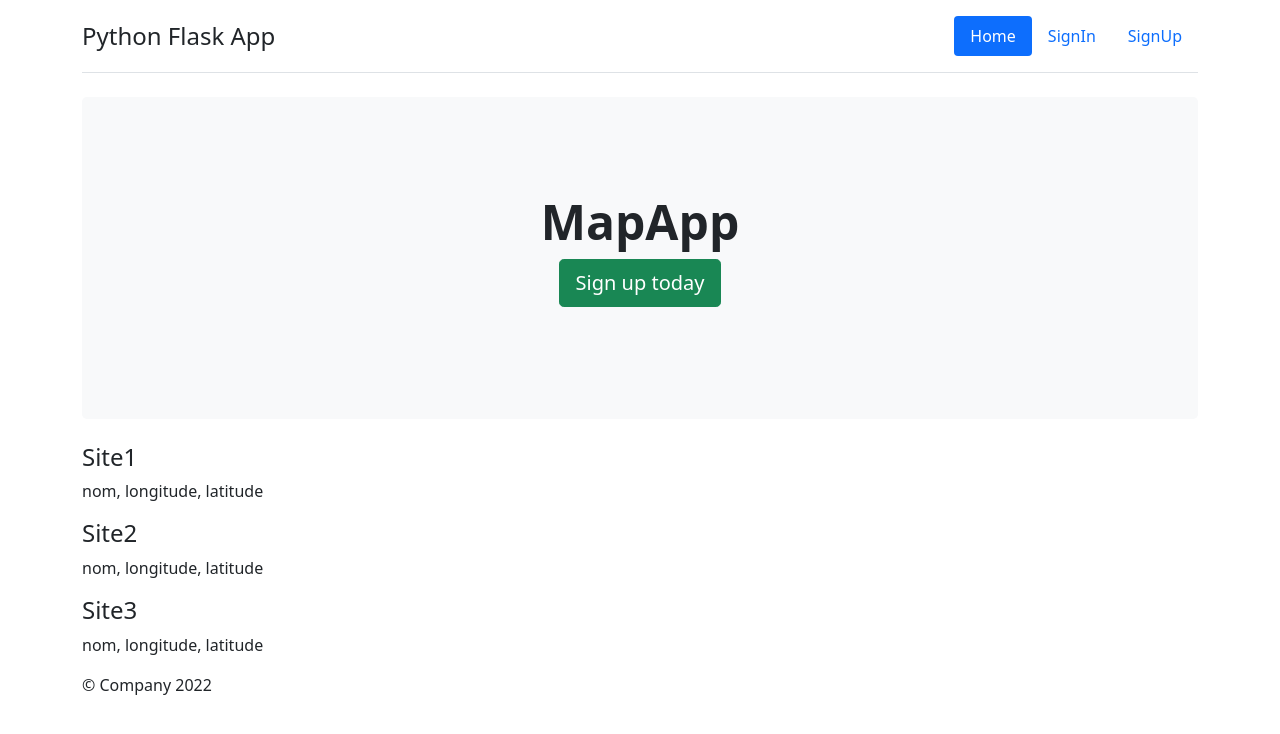
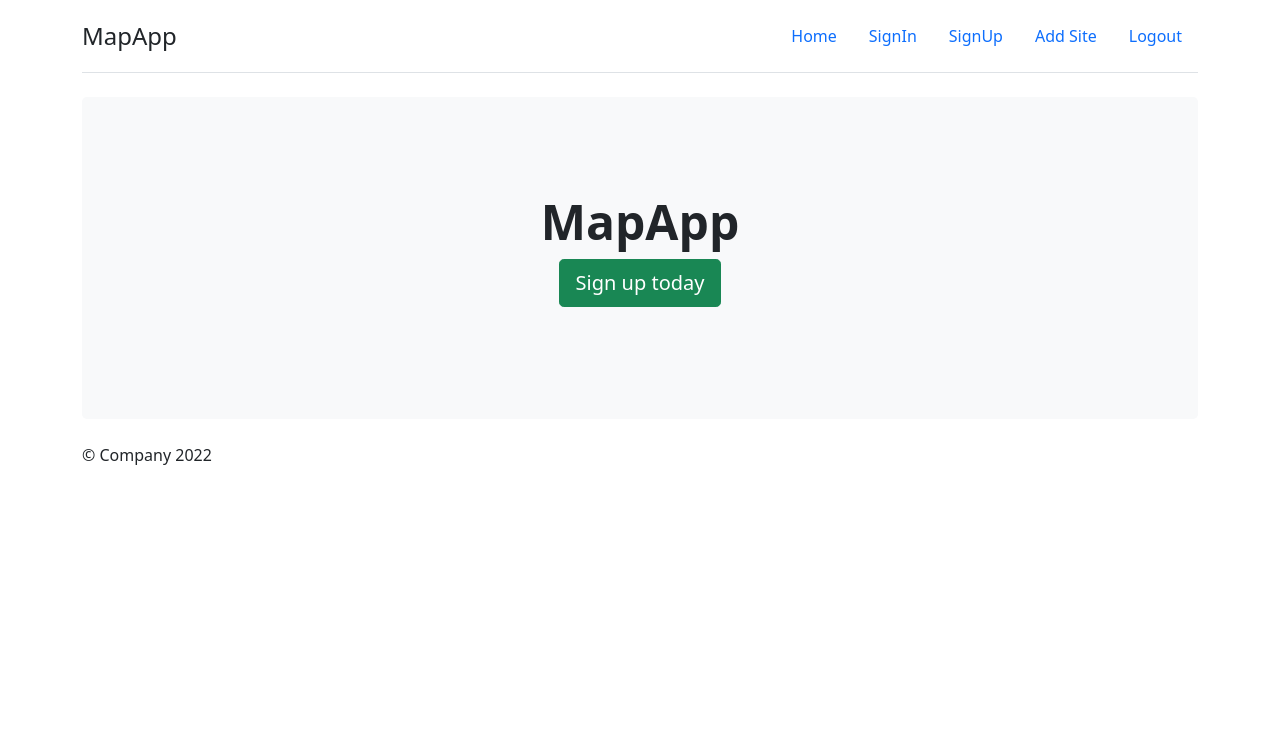
Before and after one commit to MarieDeSmedt/myApp, a Flask app: page / in a window 1280 px wide. Shown: the top 734 px of the page. Run offline with Flask 2, Linux system fonts and the light colour scheme.

Commit message:
add bas.html

```diff
--- a/map_app/main.py
+++ b/map_app/main.py
@@ -93,7 +93,8 @@ def validateLogin():
 
             if check_password_hash(str(data[0][3]),_password):
                 session['user'] = data[0][0]
-                return redirect('/userHome')
+                # return redirect('/userHome')
+                return redirect('/getSite')
             else:
 
                 return render_template('error.html',error = 'Wrong Email address or Password.')
@@ -136,7 +137,7 @@ def addSite():
 
             if len(data) is 0:
                 conn.commit()
-                return redirect('/userHome')
+                return redirect('/userhome')
             else:
                 return render_template('error.html',error = 'An error occurred!')
 
@@ -149,6 +150,36 @@ def addSite():
         conn.close()
 
 
+@app.route('/getSite')
+def getSite():
+    try:
+        if session.get('user'):
+            _user = session.get('user')
+
+            con = mysql.connect()
+            cursor = con.cursor()
+            cursor.callproc('sp_GetSiteByUser',(_user,))
+            sites = cursor.fetchall()
+
+            site_dict = []
+
+            # for site,i in sites:
+            #     new = {
+            #             'Id': site[0],
+            #             'Title': site[1],
+            #             'Longitude': site[2],
+            #             'Latitude': site[3],
+            #             'SiteSid': site[4],
+            #             'Date': site[6]}
+            #     site_dict[i]=new
+
+
+            return render_template('error.html', error = json.dumps(sites))
+        else:
+            return render_template('error.html', error = 'Unauthorized Access')
+    except Exception as e:
+        return render_template('error.html', error = str(e))
+
 
 
 
--- /dev/null
+++ b/map_app/templates/base.html
@@ -0,0 +1,68 @@
+<!DOCTYPE html>
+<html lang="en">
+    <head>
+
+        <title>MapApp</title>
+
+        <link
+			href="https://cdn.jsdelivr.net/npm/bootstrap@5.1.3/dist/css/bootstrap.min.css"
+			rel="stylesheet"
+			integrity="sha384-1BmE4kWBq78iYhFldvKuhfTAU6auU8tT94WrHftjDbrCEXSU1oBoqyl2QvZ6jIW3"
+			crossorigin="anonymous"
+		/>
+    </head>
+
+    <body>
+
+        <div class="container">
+
+            <header class="header">
+
+                <nav
+                    class="d-flex flex-wrap justify-content-center py-3 mb-4 border-bottom"
+                >
+                    <a
+                        href="/"
+                        class="d-flex align-items-center mb-3 mb-md-0 me-md-auto text-dark text-decoration-none"
+                    >
+                        <span class="fs-4">MapApp</span>
+                    </a>
+
+                    <ul class="nav nav-pills">
+                        <li class="nav-item">
+                            <a href="/" class="nav-link" >Home</a>
+                        </li>
+                        <li class="nav-item">
+                            <a href="/showSignin" class="nav-link">SignIn</a>
+                        </li>
+                        <li class="nav-item">
+                            <a href="/showSignUp" class="nav-link">SignUp</a>
+                        </li>
+                        <li class="nav-item">
+							<a href="/showAddSite" class="nav-link">Add Site</a>
+						</li>
+                        <li class="nav-item">
+							<a href="/logout" class="nav-link" >Logout</a>
+						</li>
+
+                    </ul>
+
+                </nav>
+
+            </header>
+
+
+            {%block content %}
+            {% endblock %}
+
+
+            <footer class="footer">
+
+                <p>&copy; Company 2022</p>
+
+            </footer>
+
+
+        </div>
+    </body>
+</html>
--- a/map_app/templates/index.html
+++ b/map_app/templates/index.html
@@ -1,49 +1,8 @@
-<!DOCTYPE html>
-<html lang="en">
-    <head>
+{% extends 'base.html' %}
 
-        <title>Python Flask MapApp</title>
+{% block content %}
 
-        <link
-			href="https://cdn.jsdelivr.net/npm/bootstrap@5.1.3/dist/css/bootstrap.min.css"
-			rel="stylesheet"
-			integrity="sha384-1BmE4kWBq78iYhFldvKuhfTAU6auU8tT94WrHftjDbrCEXSU1oBoqyl2QvZ6jIW3"
-			crossorigin="anonymous"
-		/>
-    </head>
 
-    <body>
-
-        <div class="container">
-
-            <header class="header">
-
-                <nav
-                    class="d-flex flex-wrap justify-content-center py-3 mb-4 border-bottom"
-                >
-                    <a
-                        href="/"
-                        class="d-flex align-items-center mb-3 mb-md-0 me-md-auto text-dark text-decoration-none"
-                    >
-                        <span class="fs-4">Python Flask App</span>
-                    </a>
-
-                    <ul class="nav nav-pills">
-                        <li class="nav-item">
-                            <a href="/" class="nav-link active" aria-current="page">Home</a>
-                        </li>
-                        <li class="nav-item">
-                            <a href="/showSignin" class="nav-link">SignIn</a>
-                        </li>
-                        <li class="nav-item">
-                            <a href="/showSignUp" class="nav-link">SignUp</a>
-                        </li>
-
-                    </ul>
-
-                </nav>
-
-            </header>
             <div class="p-5 mb-4 bg-light rounded-3">
                 <div class="container-fluid py-5 text-center">
 
@@ -52,34 +11,10 @@
                     <p>
                         <a class="btn btn-lg btn-success" href="/showSignUp" role="button">Sign up today</a>
                     </p>
+
+
                 </div>
             </div>
 
 
-            <div class="row marketing">
-                <div class="col-lg-6">
-
-                    <h4> Site1</h4>
-                    <p>nom, longitude, latitude</p>
-
-                    <h4> Site2</h4>
-                    <p>nom, longitude, latitude</p>
-
-                    <h4> Site3</h4>
-                    <p>nom, longitude, latitude</p>
-
-                </div>
-
-            </div>
-
-
-            <footer class="footer">
-
-                <p>&copy; Company 2022</p>
-
-            </footer>
-
-
-        </div>
-    </body>
-</html>
+{% endblock %}
```
Also changed, not shown: map_app/templates/addSite.html (+17 -8 lines), map_app/templates/error.html (+12 -7 lines), map_app/templates/signin.html (+10 -6 lines), map_app/templates/signup.html (+15 -9 lines), map_app/templates/userhome.html (+50 -15 lines).
